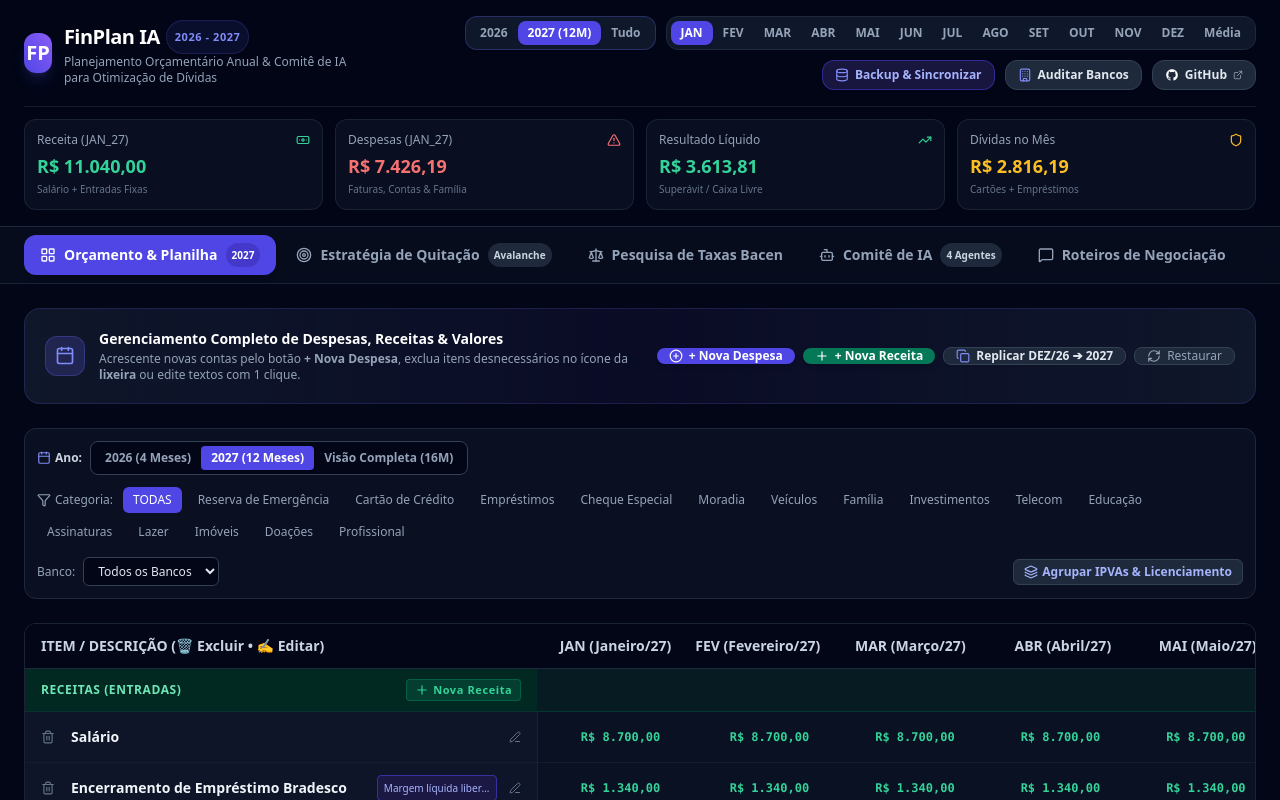
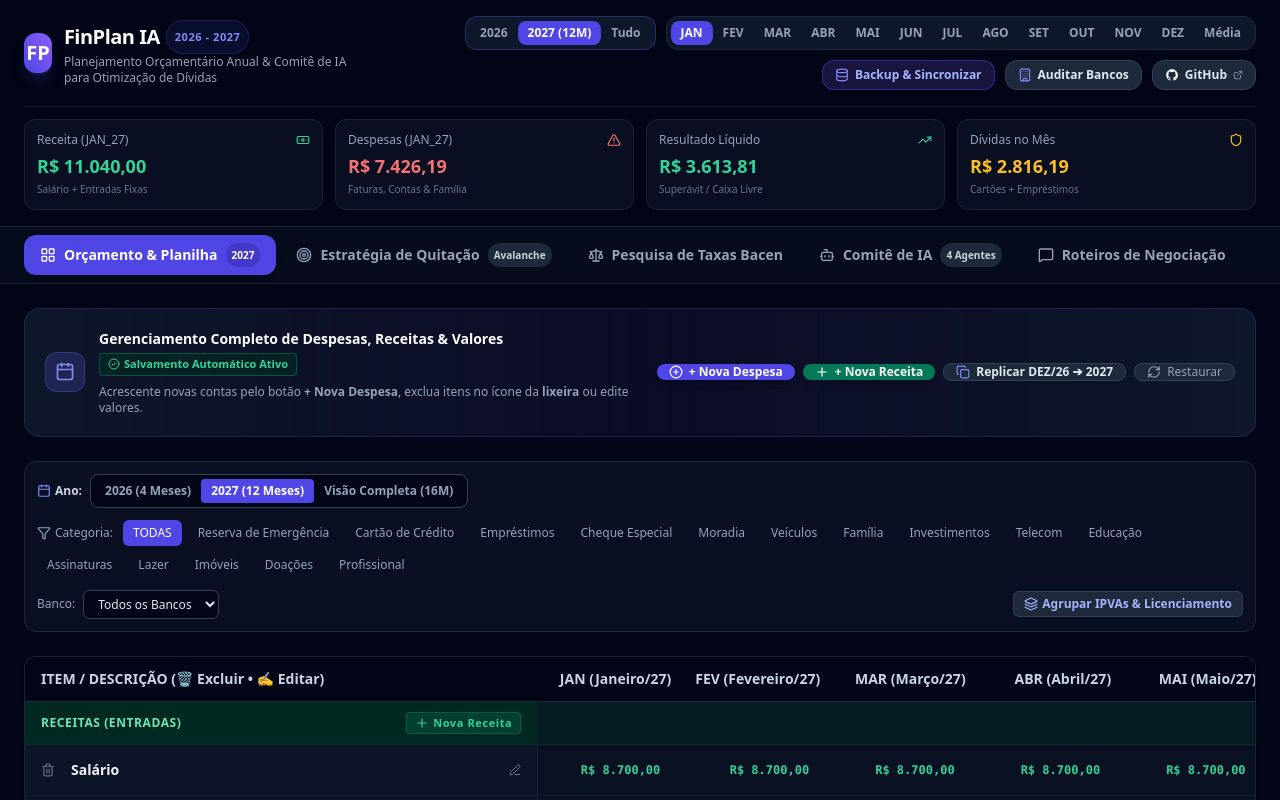
Before and after one commit to ramaandrade/finplan-ia, a React (Vite) app: page / in a window 1280 px wide. Shown: the top 800 px of the page. Built offline with nearby package versions, Linux system fonts and the light colour scheme.

Commit message:
fix: robust storage persistence, brazilian number parsing with commas, and auto-save feedback

```diff
--- a/src/App.jsx
+++ b/src/App.jsx
@@ -7,6 +7,7 @@ import AiAdvisorPanel from './components/AiAdvisorPanel';
 import DebtStrategySim from './components/DebtStrategySim';
 import NegotiationScripts from './components/NegotiationScripts';
 import CashFlowProjection from './components/CashFlowProjection';
+import { safeStorage } from './services/storageService';
 import {
   MONTHS_2026,
   MONTHS_2027,
@@ -58,30 +59,26 @@ export default function App() {
 
   // Incomes state
   const [incomes, setIncomes] = useState(() => {
-    const saved = localStorage.getItem('finplan_incomes_v2');
-    if (saved) {
-      const parsed = JSON.parse(saved);
-      return parsed.map(i => ({ ...i, values: populate2027Values(i.values) }));
+    const saved = safeStorage.get('finplan_incomes_v2');
+    if (saved && Array.isArray(saved) && saved.length > 0) {
+      return saved.map(i => ({ ...i, values: populate2027Values(i.values) }));
     }
-    const oldSaved = localStorage.getItem('finplan_incomes_v1');
-    if (oldSaved) {
-      const parsed = JSON.parse(oldSaved);
-      return parsed.map(i => ({ ...i, values: populate2027Values(i.values) }));
+    const oldSaved = safeStorage.get('finplan_incomes_v1');
+    if (oldSaved && Array.isArray(oldSaved) && oldSaved.length > 0) {
+      return oldSaved.map(i => ({ ...i, values: populate2027Values(i.values) }));
     }
     return INITIAL_INCOMES;
   });
 
   // Expenses state
   const [expenses, setExpenses] = useState(() => {
-    const saved = localStorage.getItem('finplan_expenses_v2');
-    if (saved) {
-      const parsed = JSON.parse(saved);
-      return groupVehiclesTogether(parsed.map(e => ({ ...e, values: populate2027Values(e.values) })));
+    const saved = safeStorage.get('finplan_expenses_v2');
+    if (saved && Array.isArray(saved) && saved.length > 0) {
+      return groupVehiclesTogether(saved.map(e => ({ ...e, values: populate2027Values(e.values) })));
     }
-    const oldSaved = localStorage.getItem('finplan_expenses_v1');
-    if (oldSaved) {
-      const parsed = JSON.parse(oldSaved);
-      return groupVehiclesTogether(parsed.map(e => ({ ...e, values: populate2027Values(e.values) })));
+    const oldSaved = safeStorage.get('finplan_expenses_v1');
+    if (oldSaved && Array.isArray(oldSaved) && oldSaved.length > 0) {
+      return groupVehiclesTogether(oldSaved.map(e => ({ ...e, values: populate2027Values(e.values) })));
     }
     return INITIAL_EXPENSES;
   });
@@ -89,12 +86,11 @@ export default function App() {
 
   // Paid status state: { [expenseId_monthId]: boolean }
   const [paidStatus, setPaidStatus] = useState(() => {
-    const saved = localStorage.getItem('finplan_paid_status_v1');
-    return saved ? JSON.parse(saved) : {};
+    return safeStorage.get('finplan_paid_status_v1', {});
   });
 
   useEffect(() => {
-    localStorage.setItem('finplan_paid_status_v1', JSON.stringify(paidStatus));
+    safeStorage.set('finplan_paid_status_v1', paidStatus);
   }, [paidStatus]);
 
   const handleTogglePaid = (expenseId, monthId) => {
@@ -106,20 +102,25 @@ export default function App() {
   };
 
   const [banks, setBanks] = useState(() => {
-    const saved = localStorage.getItem('finplan_banks_v2') || localStorage.getItem('finplan_banks_v1');
-    return saved ? JSON.parse(saved) : INITIAL_BANKS;
+    const saved = safeStorage.get('finplan_banks_v2') || safeStorage.get('finplan_banks_v1');
+    return (saved && Array.isArray(saved) && saved.length > 0) ? saved : INITIAL_BANKS;
   });
 
+  const [lastSavedTime, setLastSavedTime] = useState(null);
+
   useEffect(() => {
-    localStorage.setItem('finplan_incomes_v2', JSON.stringify(incomes));
+    safeStorage.set('finplan_incomes_v2', incomes);
+    setLastSavedTime(new Date().toLocaleTimeString());
   }, [incomes]);
 
   useEffect(() => {
-    localStorage.setItem('finplan_expenses_v2', JSON.stringify(expenses));
+    safeStorage.set('finplan_expenses_v2', expenses);
+    setLastSavedTime(new Date().toLocaleTimeString());
   }, [expenses]);
 
   useEffect(() => {
-    localStorage.setItem('finplan_banks_v2', JSON.stringify(banks));
+    safeStorage.set('finplan_banks_v2', banks);
+    setLastSavedTime(new Date().toLocaleTimeString());
   }, [banks]);
 
   // Determine visible months based on selectedYear
--- a/src/components/BudgetTable.jsx
+++ b/src/components/BudgetTable.jsx
@@ -1,5 +1,6 @@
 import React, { useState } from 'react';
 import { formatBRL } from '../services/financialMath';
+import { parseBrazilianNumber } from '../services/storageService';
 import { Plus, Trash2, RefreshCw, AlertTriangle, CheckCircle2, Filter, ArrowUpRight, CreditCard, Copy, Calendar, Pencil, Edit3, X, Check, PlusCircle, ChevronUp, ChevronDown, Layers } from 'lucide-react';
 
 function EditableCell({
@@ -12,9 +13,14 @@ function EditableCell({
   const [isEditing, setIsEditing] = useState(false);
   const [val, setVal] = useState(value);
 
+  React.useEffect(() => {
+    setVal(value);
+  }, [value]);
+
   const handleBlur = () => {
     setIsEditing(false);
-    onSave(Number(val) || 0);
+    const parsed = parseBrazilianNumber(val);
+    onSave(parsed);
   };
 
   const handleKeyDown = (e) => {
@@ -28,8 +34,8 @@ function EditableCell({
   if (isEditing) {
     return (
       <input
-        type="number"
-        step="any"
+        type="text"
+        inputMode="decimal"
         autoFocus
         onFocus={(e) => e.target.select()}
         value={val}
@@ -37,6 +43,7 @@ function EditableCell({
         onBlur={handleBlur}
         onKeyDown={handleKeyDown}
         className="w-28 bg-slate-950 text-emerald-300 font-mono text-xs font-bold px-2 py-1 rounded-lg border-2 border-indigo-400 focus:outline-none focus:ring-2 focus:ring-indigo-400 text-right shadow-2xl"
+        placeholder="0,00"
       />
     );
   }
@@ -46,7 +53,7 @@ function EditableCell({
     return (
       <div
         onClick={() => {
-          setVal(value);
+          setVal(value || '');
           setIsEditing(true);
         }}
         className="cursor-pointer px-2.5 py-1.5 rounded-md hover:bg-slate-800 transition-colors font-mono text-xs font-semibold text-slate-600 hover:text-slate-400 inline-block"
@@ -119,6 +126,10 @@ function EditableCell({
 function EditableText({ value = '', onSave, placeholder = 'Nome do item...', className = '' }) {
   const [isEditing, setIsEditing] = useState(false);
   const [text, setText] = useState(value);
+
+  React.useEffect(() => {
+    setText(value);
+  }, [value]);
 
   const handleBlur = () => {
     setIsEditing(false);
@@ -274,9 +285,14 @@ export default function BudgetTable({
               <h3 className="text-white font-semibold text-sm">
                 Gerenciamento Completo de Despesas, Receitas & Valores
               </h3>
-              <p className="text-xs text-slate-400 mt-0.5">
-                Acrescente novas contas pelo botão <strong>+ Nova Despesa</strong>, exclua itens desnecessários no ícone da <strong>lixeira</strong> ou edite textos com 1 clique.
-              </p>
+              <div className="flex flex-wrap items-center gap-2 mt-1">
+                <span className="flex items-center gap-1 text-[11px] font-bold text-emerald-400 bg-emerald-950/60 px-2 py-0.5 rounded border border-emerald-700/60">
+                  <CheckCircle2 className="w-3 h-3" /> Salvamento Automático Ativo
+                </span>
+                <p className="text-xs text-slate-400">
+                  Acrescente novas contas pelo botão <strong>+ Nova Despesa</strong>, exclua itens no ícone da <strong>lixeira</strong> ou edite valores.
+                </p>
+              </div>
             </div>
           </div>
 
--- /dev/null
+++ b/src/services/storageService.js
@@ -0,0 +1,40 @@
+// Storage helper with safe try-catch and quota handling
+export const safeStorage = {
+  get: (key, defaultValue = null) => {
+    try {
+      const item = localStorage.getItem(key);
+      if (item === null || item === undefined) return defaultValue;
+      return JSON.parse(item);
+    } catch (err) {
+      console.warn('Erro ao ler do localStorage (' + key + '):', err);
+      return defaultValue;
+    }
+  },
+  set: (key, value) => {
+    try {
+      localStorage.setItem(key, JSON.stringify(value));
+      return true;
+    } catch (err) {
+      console.error('Erro ao salvar no localStorage (' + key + '):', err);
+      return false;
+    }
+  },
+  remove: (key) => {
+    try {
+      localStorage.removeItem(key);
+    } catch (err) {}
+  }
+};
+
+export const parseBrazilianNumber = (input) => {
+  if (typeof input === 'number') return isNaN(input) ? 0 : input;
+  if (!input) return 0;
+
+  let str = String(input).trim();
+  // If string contains comma, e.g. "1.250,50" or "183,00"
+  if (str.includes(',')) {
+    str = str.replace(/\./g, '').replace(',', '.');
+  }
+  const num = parseFloat(str);
+  return isNaN(num) ? 0 : num;
+};
```
